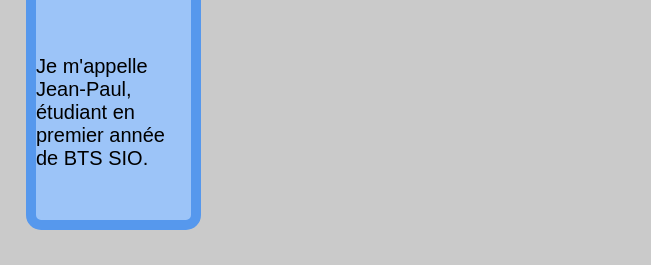
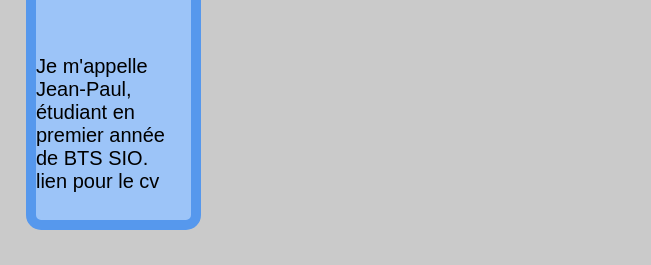
Before and after one commit to fireworld28/Porfolio, a plain HTML site: page index.html in a window 1280 px wide. Shown: the part 381-646 px from the top of the page, 629-1280 px from the left. Drawn offline with Linux system fonts and the light colour scheme.

Commit message:
Add CV download link in profile section
Added a link to download CV in the 'À Propos de Moi' section.

```diff
--- a/index.html
+++ b/index.html
@@ -21,7 +21,7 @@
             <div class="titre_avec_paragraphe">
                 <h2>À Propos de Moi</h2>
                 <p>
-                   Je m'appelle Jean-Paul, étudiant en premier année de BTS SIO.
+                   Je m'appelle Jean-Paul, étudiant en premier année de BTS SIO. <br><a href"fichier a telecharger/CV Jean-Paul SU XU (1).pdf">lien pour le cv</a>
                 </p>
             </div>
         </div>
@@ -32,4 +32,5 @@
     </footer>
 </body>
 
+
 </html>
```
